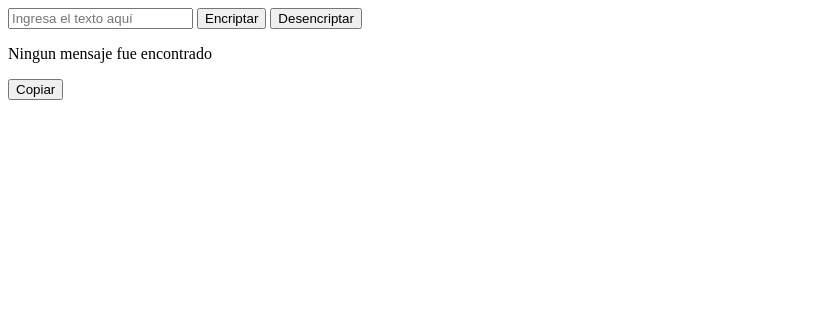
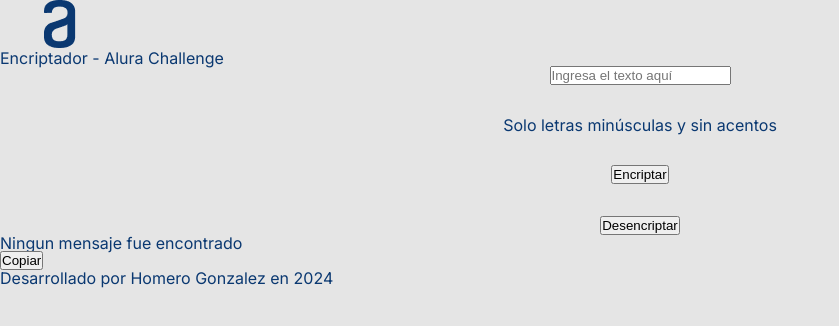
Before and after one commit to homerogonzalez/Ecriptador-Alura, a plain HTML site: page index.html in a window 1280 px wide. Shown: the whole page, without its empty margins (0-839 px from the left). Drawn offline with Linux system fonts and the light colour scheme.

Commit message:
create app.js,style.css | update index.html

```diff
--- a/index.html
+++ b/index.html
@@ -3,23 +3,30 @@
 <head>
     <meta charset="UTF-8">
     <meta name="viewport" content="width=device-width, initial-scale=1.0">
-    <link rel="stylesheet" href="style.css">
+    <link rel="stylesheet" href="/styles/reset.css">
+    <link rel="stylesheet" href="/styles/style.css">
     <title>Encriptador</title>
 </head>
 <body>
-    <header></header>
-    <main>
-        <div>
+    <header>
+        <img src="/img/Logo.png" alt="logo alura">
+        <h1>Encriptador - Alura Challenge</h1>
+    </header>
+    <main class="">
+        <section class="section--der">
             <input type="text" placeholder="Ingresa el texto aquí" id="mensaje">
+            <p>Solo letras minúsculas y sin acentos</p>
             <button onclick="encriptar()">Encriptar</button>
             <button onclick="desencriptar()">Desencriptar</button>
-        </div>
-        <div>
+        </section>
+        <section class="section--izq">
             <p id="mensaje2">Ningun mensaje fue encontrado</p>
             <button onclick="copiar()">Copiar</button>
-        </div>
+        </section>
     </main>
-    <footer></footer>
+    <footer class="footer">
+        <p>Desarrollado por Homero Gonzalez en 2024</p>
+    </footer>
     <script src="app.js"></script>
 </body>
 </html>
--- /dev/null
+++ b/styles/reset.css
@@ -0,0 +1,48 @@
+/* http://meyerweb.com/eric/tools/css/reset/
+   v2.0 | 20110126
+   License: none (public domain)
+*/
+
+html, body, div, span, applet, object, iframe,
+h1, h2, h3, h4, h5, h6, p, blockquote, pre,
+a, abbr, acronym, address, big, cite, code,
+del, dfn, em, img, ins, kbd, q, s, samp,
+small, strike, strong, sub, sup, tt, var,
+b, u, i, center,
+dl, dt, dd, ol, ul, li,
+fieldset, form, label, legend,
+table, caption, tbody, tfoot, thead, tr, th, td,
+article, aside, canvas, details, embed,
+figure, figcaption, footer, header, hgroup,
+menu, nav, output, ruby, section, summary,
+time, mark, audio, video {
+	margin: 0;
+	padding: 0;
+	border: 0;
+	font-size: 100%;
+	font: inherit;
+	vertical-align: baseline;
+}
+/* HTML5 display-role reset for older browsers */
+article, aside, details, figcaption, figure,
+footer, header, hgroup, menu, nav, section {
+	display: block;
+}
+body {
+	line-height: 1;
+}
+ol, ul {
+	list-style: none;
+}
+blockquote, q {
+	quotes: none;
+}
+blockquote:before, blockquote:after,
+q:before, q:after {
+	content: '';
+	content: none;
+}
+table {
+	border-collapse: collapse;
+	border-spacing: 0;
+}
--- /dev/null
+++ b/styles/style.css
@@ -0,0 +1,31 @@
+@import url('https://fonts.googleapis.com/css2?family=Inter:ital,opsz,wght@0,14..32,100..900;1,14..32,100..900&display=swap');
+
+:root {
+    /* --color-primario: #E5E5E5; */
+    /* --color-secundario: #0A3871; */
+    /* --color-terciario: #22D4FD; */
+    /* --color-hover: #272727; */
+
+
+    --fuente-inter: "Inter", sans-serif;
+}
+
+* {
+    padding: 0;
+    margin: 0;
+}
+
+body{
+    font-family: var(--fuente-inter);
+    background-color: #E5E5E5;
+    color: #0A3871;
+}
+
+.section--der{
+    display: flex;
+    justify-content: space-between;
+    flex-direction: column;
+    align-items: center;
+    gap: 32px;
+
+}
```
Also changed, not shown: app.js (line endings or trailing spaces), style.css (deleted).
